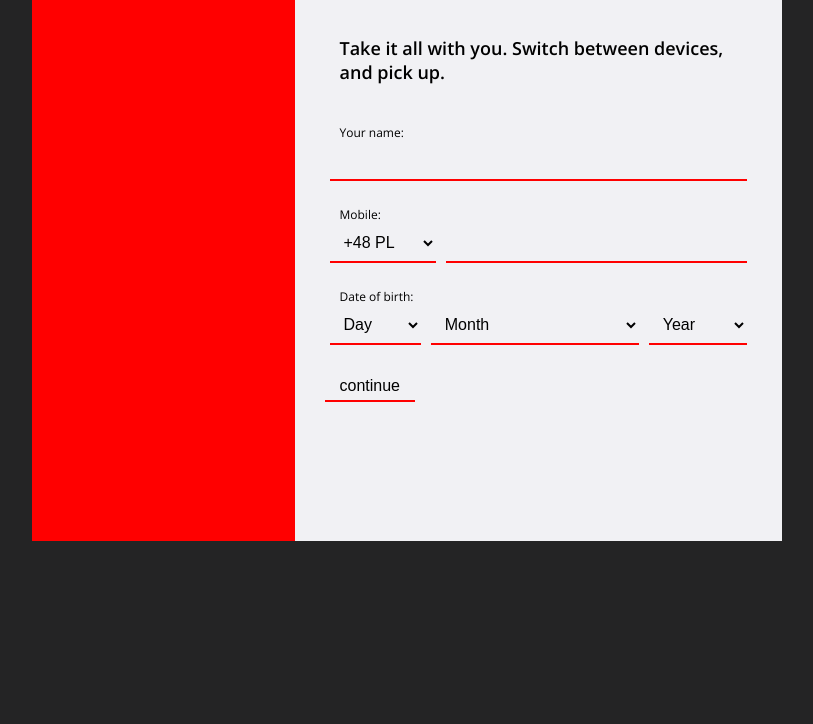
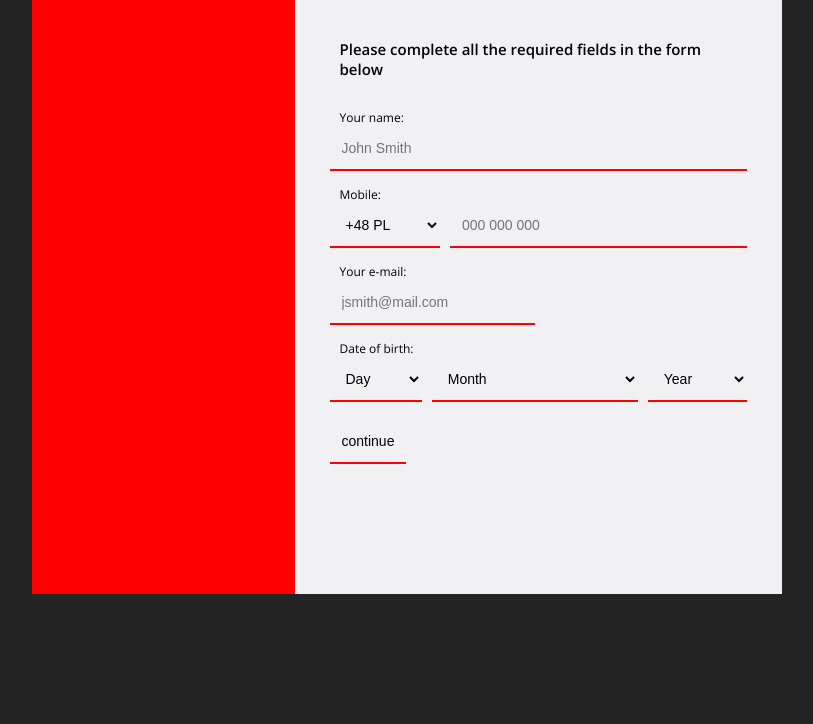
Before and after one commit to ar-demko/your_account, a website: page index.html in a window 1280 px wide. Shown: the part 76-800 px from the top of the page, without its empty margins (233-1046 px from the left). Drawn offline with nearby package versions, Linux system fonts and the light colour scheme.

Commit message:
cd style

```diff
--- a/index.html
+++ b/index.html
@@ -27,31 +27,38 @@
             </article> -->
 
             <article class="main-form">
-              <h2>Take it all with you. Switch between devices, and pick up.</h2>
+              <h2>Please complete all the required fields in the form below</h2>
               <form class="" action="index.html" method="post">
                 <fieldset>
 
                   <label>
                     <p>Your name:</p>
-                    <div class="fieldset-container name-container">
-                      <input type="text" name="name" id="name">
+                    <div class="field-container name-container">
+                      <input type="text" name="name" id="name" placeholder="John Smith">
                     </div>
                   </label>
 
                   <label>
                     <p>Mobile:</p>
-                    <div class="fieldset-container mobile-container">
+                    <div class="field-container mobile-container">
                       <select name="mobile" class="mobile">
                         <option value="+48">+48 PL</option>
                         <option value="+44">+44 UK</option>
                       </select>
-                      <input type="tel" name="tel" class="tel">
+                      <input type="tel" name="tel" class="tel" placeholder="000 000 000">
+                    </div>
+                  </label>
+
+                  <label for="field-container email-container">
+                    <p>Your e-mail:</p>
+                    <div class="">
+                      <input type="email" name="email" placeholder="jsmith@mail.com">
                     </div>
                   </label>
 
                   <label>
                     <p>Date of birth:</p>
-                    <div class="fieldset-container birth-container">
+                    <div class="field-container birth-container">
                       <select name="dob-day" class="dob-day">
                         <option value="">Day</option>
                         <option value="01">01</option>
--- a/sass/style.scss
+++ b/sass/style.scss
@@ -1,6 +1,7 @@
-$phone: "(min-width: 320px) and (max-width: 600px)";
+// $phone: "(min-width: 320px) and (max-width: 600px)";
 $tablet: "(min-width: 768px) and (max-width: 1023px)";
 $desktop: "(min-width: 1024px)";
+
 
 * {
   margin: 0;
@@ -54,10 +55,16 @@ body {
 
 header {
   h1 {
-    font-size: 42px;
     font-weight: 300;
     color: #ffffff;
     text-align: center;
+    font-size: 30px;
+    @media #{$tablet} {
+      font-size: 42px;
+    }
+    @media #{$desktop} {
+      font-size: 44px;
+    }
   }
 }
 
@@ -70,20 +77,20 @@ header {
 }
 
 .left-box {
-  max-width: 100%;
+  // max-width: 100%;
   // width: 35%;
-  height: 85vh;
+  // height: 85vh;
   background-color: red;
   display: none;
   @media #{$tablet} {
     width: 35%;
-    height: 550px;
+    height: 600px;
     display: block;
     margin-left: 50px;
   }
   @media #{$desktop} {
     width: 35%;
-    height: 550px;
+    height: 600px;
     display: block;
   }
 }
@@ -91,18 +98,18 @@ header {
 .right-box {
   max-width: 100%;
   width: 100%;
-  height: 85vh;
+  height: 90vh;
   background-color: #f1f1f4;
   padding: 10px;
   @media #{$tablet} {
     width: 65%;
-    height: 550px;
+    height: 600px;
     padding: 30px;
     margin-right: 50px;
   }
   @media #{$desktop} {
     width: 65%;
-    height: 550px;
+    height: 600px;
     padding: 30px;
   }
 }
@@ -114,8 +121,14 @@ header {
 .main-form {
   h2 {
     color: black;
-    font-size: 18px;
-    padding: 15px;
+    font-size: 15px;
+    padding: 10px 5px 5px 5px;
+    @media #{$tablet} {
+      padding: 15px;
+    }
+    @media #{$desktop} {
+      padding: 15px;
+    }
   }
   form {
     // height: 450px;
@@ -125,52 +138,80 @@ header {
   }
 }
 
+@mixin field($padding, $fontsize) {
+  height: 45px;
+  padding: $padding;
+  margin: 0 5px;
+  font-size: $fontsize;
+  border: none;
+  border-bottom: 2px solid red;
+  outline: inherit;
+  background-color: #f1f1f4;
+  text-align: left;
+}
+
+input, select {
+  @include field(10px 0 5px 0, 16px);
+  @media #{$tablet} {
+    @include field(12px, 14px);
+  }
+  @media #{$desktop} {
+    @include field(12px, 14px);
+  }
+}
+
 label {
   font-size: 12px;
   color: black;
   // margin: 25px;
   p {
-    margin: 25px 0 0 15px;
+    margin: 25px 0 0 5px;
+    @media #{$tablet} {
+      margin: 15px 0 0 15px;
+    }
+    @media #{$desktop} {
+      margin: 15px 0 0 15px;
+    }
   }
 }
 
-input, select {
-  font-size: 12px;
-  height: 40px;
-  // width: 100%;
-  border: none;
-  border-bottom: 2px solid red;
-  outline: inherit;
-  background-color: #f1f1f4;
-  padding: 10px;
-  @media #{$tablet} {
-    font-size: 16px;
-  }
-  @media #{$desktop} {
-    font-size: 16px;
-  }
+// input, select {
+//   font-size: 12px;
+//   height: 40px;
+//   // width: 100%;
+//   border: none;
+//   border-bottom: 2px solid red;
+//   outline: inherit;
+//   background-color: #f1f1f4;
+//   padding: 10px;
+//   @media #{$tablet} {
+//     font-size: 16px;
+//   }
+//   @media #{$desktop} {
+//     font-size: 16px;
+//   }
+// }
+
+
+// input {
+//   padding: 15px;
+//   // margin: 0 5px
+// }
+
+.field-container {
+  display: flex;
 }
 
-
-input {
-  padding: 15px;
-  // margin: 0 5px
-}
-
-
-
 .name-container {
-  display: flex;
   input {
     width: 100%;
-    margin: 0 5px;
+    // margin: 0 5px;
   }
 }
 
 .mobile-container {
-  display: flex;
   select, input {
-    margin: 0 5px;
+    // margin: 0 5px;
     &.mobile {
       flex-grow: 1;
     }
@@ -180,10 +221,13 @@ input {
   }
 }
 
+.email-container {
+
+}
+
 .birth-container {
-  display: flex;
   select {
-    margin: 0 5px;
+    // margin: 0 5px;
     &.dob-day {
       flex-grow: 1;
     }
```
Also changed, not shown: css/style.css.
